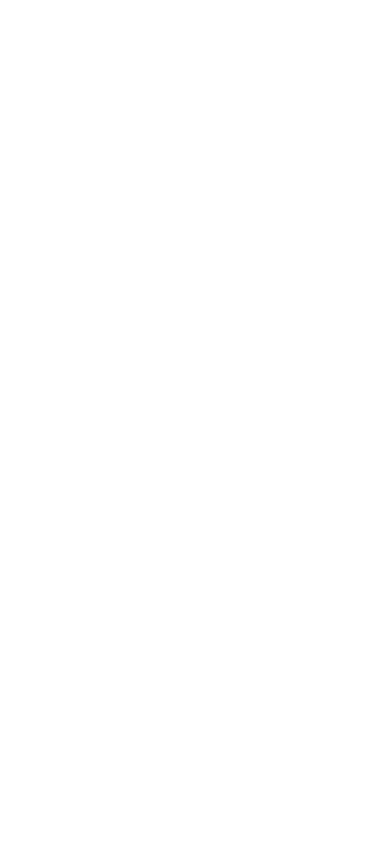
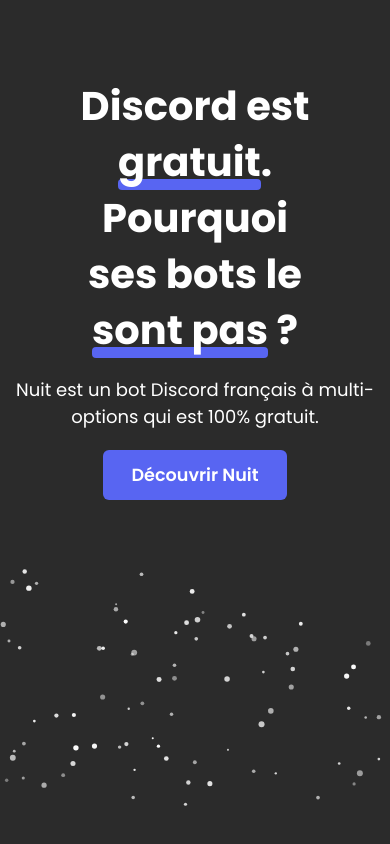
Before and after one commit to TotoCodeFR/Nuit-Bot-FR, a website: page panel/index.html in a window 390 px wide. Drawn offline with Linux system fonts and the light colour scheme.

Commit message:
ajout d'une page d'accueil

```diff
--- a/main.js
+++ b/main.js
@@ -110,6 +110,10 @@
   });
 });
 
+app.get('/', (req, res) => {
+  res.sendFile(path.join(__dirname, 'panel', 'index.html'));
+});
+
 // Start Express server
 app.listen(process.env.PORT, () => {
   console.log('✅ Serveur connecté!');
--- a/panel/index.html
+++ b/panel/index.html
@@ -3,9 +3,24 @@
 <head>
     <meta charset="UTF-8">
     <meta name="viewport" content="width=device-width, initial-scale=1.0">
-    <title>Panel · Nuit</title>
+    <title>Nuit</title>
+    <link rel="stylesheet" href="style.css">
 </head>
 <body>
+    <canvas id="star-canvas"></canvas>
 
+    <h1 class="catchphrase">
+      Discord est <span class="highlight">gratuit</span>.<br>
+      Pourquoi ses bots le <span class="highlight">sont pas</span> ?
+    </h1>
+    <p align="center" style="font-size: 18px;">
+      Nuit est un bot Discord français à multi-options qui est 100% gratuit.
+    </p>
+
+    <div class="button-container">
+      <button id="main-btn">Découvrir Nuit</button>
+    </div>
+
+    <script src="stars.js"></script>
 </body>
 </html>
--- /dev/null
+++ b/panel/stars.js
@@ -0,0 +1,55 @@
+const canvas = document.getElementById('star-canvas');
+const ctx = canvas.getContext('2d');
+
+canvas.width = window.innerWidth;
+canvas.height = window.innerHeight;
+
+window.addEventListener('resize', () => {
+  canvas.width = window.innerWidth;
+  canvas.height = window.innerHeight;
+});
+
+const stars = [];
+
+function createStar() {
+  return {
+    x: Math.random() * canvas.width,
+    y: canvas.height + Math.random() * 100,
+    size: Math.random() * 2 + 1,
+    speed: Math.random() * 0.7 + 0.3,
+    opacity: Math.random() * 0.5 + 0.5,
+    twinkle: Math.random() * 0.05
+  };
+}
+
+// Populate with initial stars
+for (let i = 0; i < 80; i++) stars.push(createStar());
+
+function animate() {
+  ctx.clearRect(0, 0, canvas.width, canvas.height);
+
+  for (let star of stars) {
+    // twinkle effect
+    star.opacity += (Math.random() - 0.5) * star.twinkle;
+    star.opacity = Math.max(0.2, Math.min(star.opacity, 1));
+
+    // draw star
+    ctx.beginPath();
+    ctx.arc(star.x, star.y, star.size, 0, Math.PI * 2);
+    ctx.fillStyle = `rgba(255, 255, 255, ${star.opacity})`;
+    ctx.fill();
+
+    // move star up
+    star.y -= star.speed;
+
+    // reset if it goes above
+    if (star.y < -star.size) {
+      Object.assign(star, createStar());
+      star.y = canvas.height + star.size;
+    }
+  }
+
+  requestAnimationFrame(animate);
+}
+
+animate();
--- /dev/null
+++ b/panel/style.css
@@ -0,0 +1,97 @@
+@import url('https://fonts.googleapis.com/css2?family=Poppins:ital,wght@0,100;0,200;0,300;0,400;0,500;0,600;0,700;0,800;0,900;1,100;1,200;1,300;1,400;1,500;1,600;1,700;1,800;1,900&display=swap');
+
+body, html {
+    margin: 0;
+    padding: 0;
+    font-family: 'Poppins', sans-serif;
+    background-color: #2b2b2b;
+    color: #fff;
+}
+
+.catchphrase {
+    font-size: 2.5rem;
+    line-height: 1.4;
+    width: 60%;
+    margin: 0 auto;
+    text-align: center;
+    padding-top: 20%;
+}
+
+.highlight {
+    position: relative;
+    z-index: 1;
+}
+
+.highlight::after {
+    content: '';
+    position: absolute;
+    left: 0;
+    bottom: 0;
+    width: 100%;
+    height: 20%;
+    background-color: #5865F2;
+    border-radius: 4px;
+    z-index: -1;
+}
+
+.stars {
+    position: fixed;
+    bottom: 0;
+    left: 0;
+    width: 100%;
+    pointer-events: none;
+    overflow: hidden;
+    z-index: 0;
+}
+
+.star {
+    position: absolute;
+    bottom: 0;
+    width: 8px;
+    height: 8px;
+    background: white;
+    border-radius: 50%;
+    opacity: 0.8;
+    animation: floatStar 6s linear infinite;
+}
+
+.catchphrase, p {
+    position: relative;
+    z-index: 1;
+}
+
+#star-canvas {
+    position: fixed;
+    top: 0;
+    left: 0;
+    width: 100%;
+    height: 100%;
+    z-index: 0;
+    pointer-events: none;
+}
+
+.button-container {
+    width: 100%;
+    display: flex;
+    justify-content: center;
+    margin-top: 20px; /* space above button */
+    position: relative;
+    z-index: 1; /* Above the stars */
+}
+
+#main-btn {
+    background-color: #5865F2; /* Discord blurple */
+    border: none;
+    border-radius: 6px;
+    padding: 12px 28px;
+    color: white;
+    font-size: 1.1rem;
+    font-weight: 600;
+    cursor: pointer;
+    transition: background-color 0.3s ease;
+    font-family: 'Poppins', sans-serif;
+}
+
+#main-btn:hover {
+    background-color: #4752c4;
+}
```
